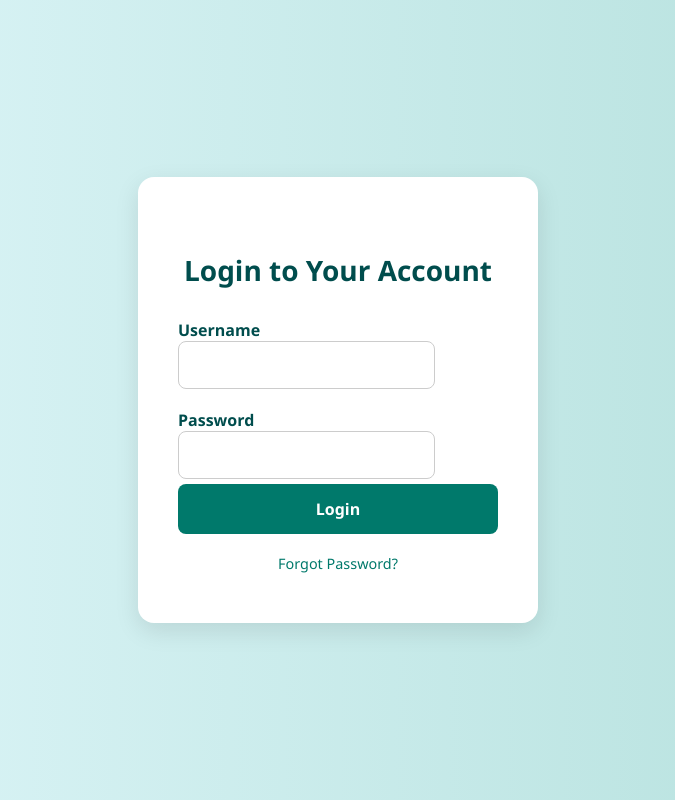
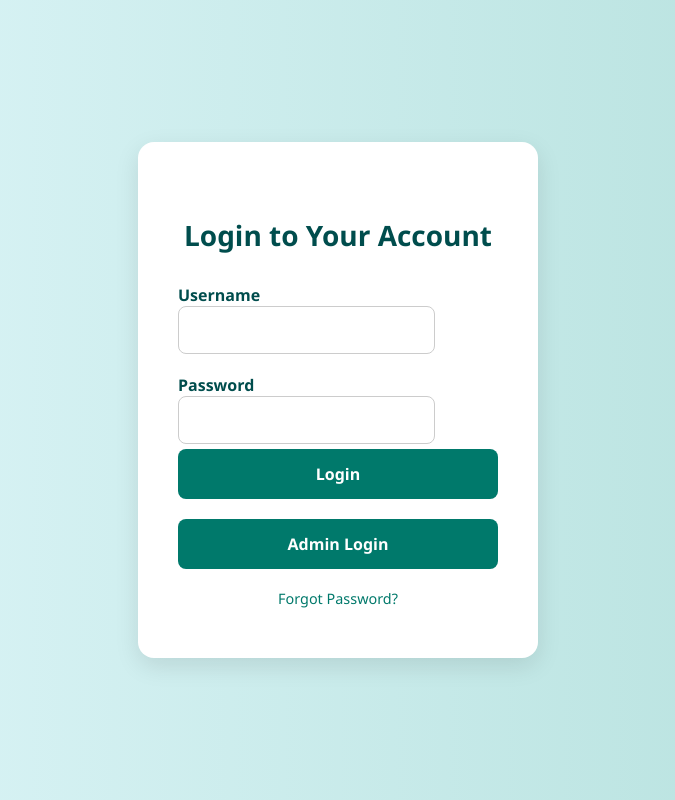
Before and after one commit to Ramith24/CN-Website, a plain HTML site: page Login.html in a window 1280 px wide. Shown: the whole page, without its empty margins (302-977 px from the left). Drawn offline with Linux system fonts and the light colour scheme.

Commit message:
Update Login.html

```diff
--- a/Login.html
+++ b/Login.html
@@ -117,6 +117,9 @@
       </div>
 
       <button type="submit">Login</button>
+      <button onclick="window.location.href=''https://repellantly-nonindulgent-jasmin.ngrok-free.dev">
+    Admin Login
+      </button>
     </form>
 
     <div class="login-footer">
@@ -165,4 +168,5 @@
       }
     }
   </script>
+
 </body>
```
